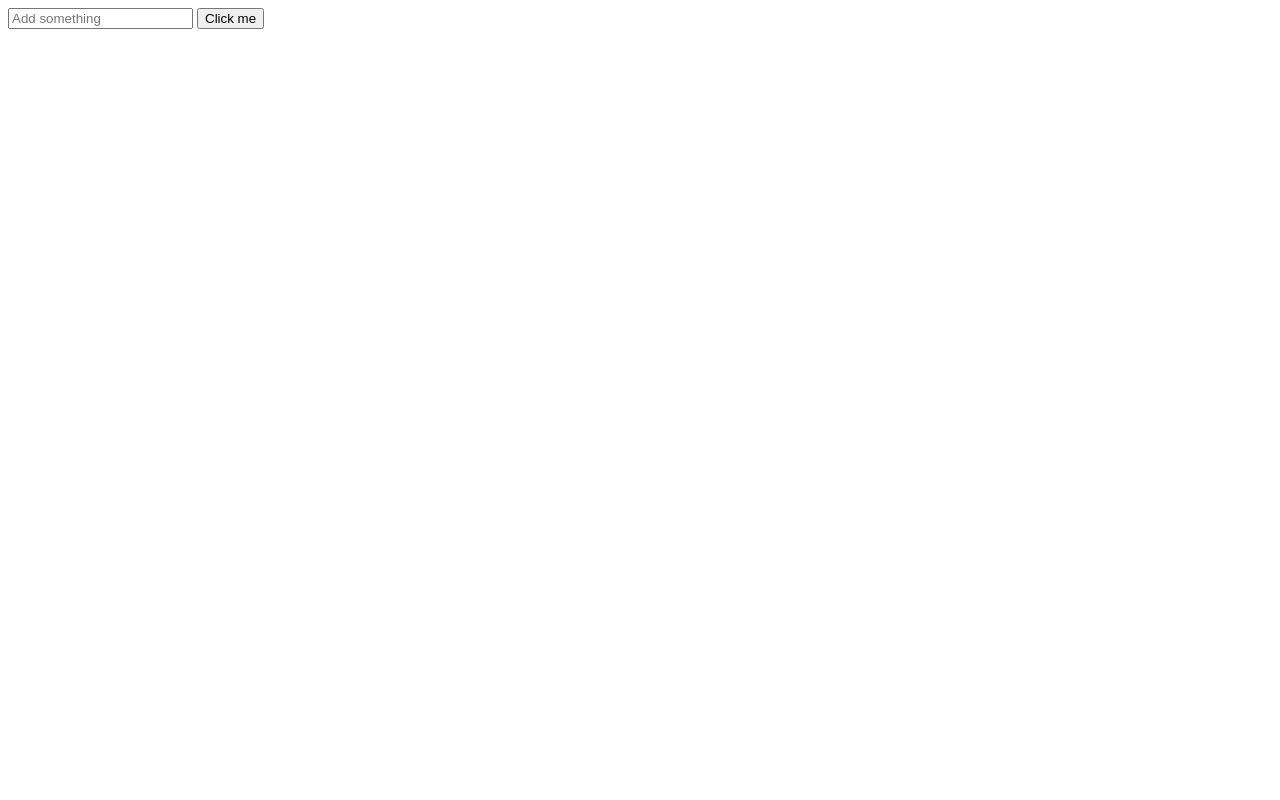
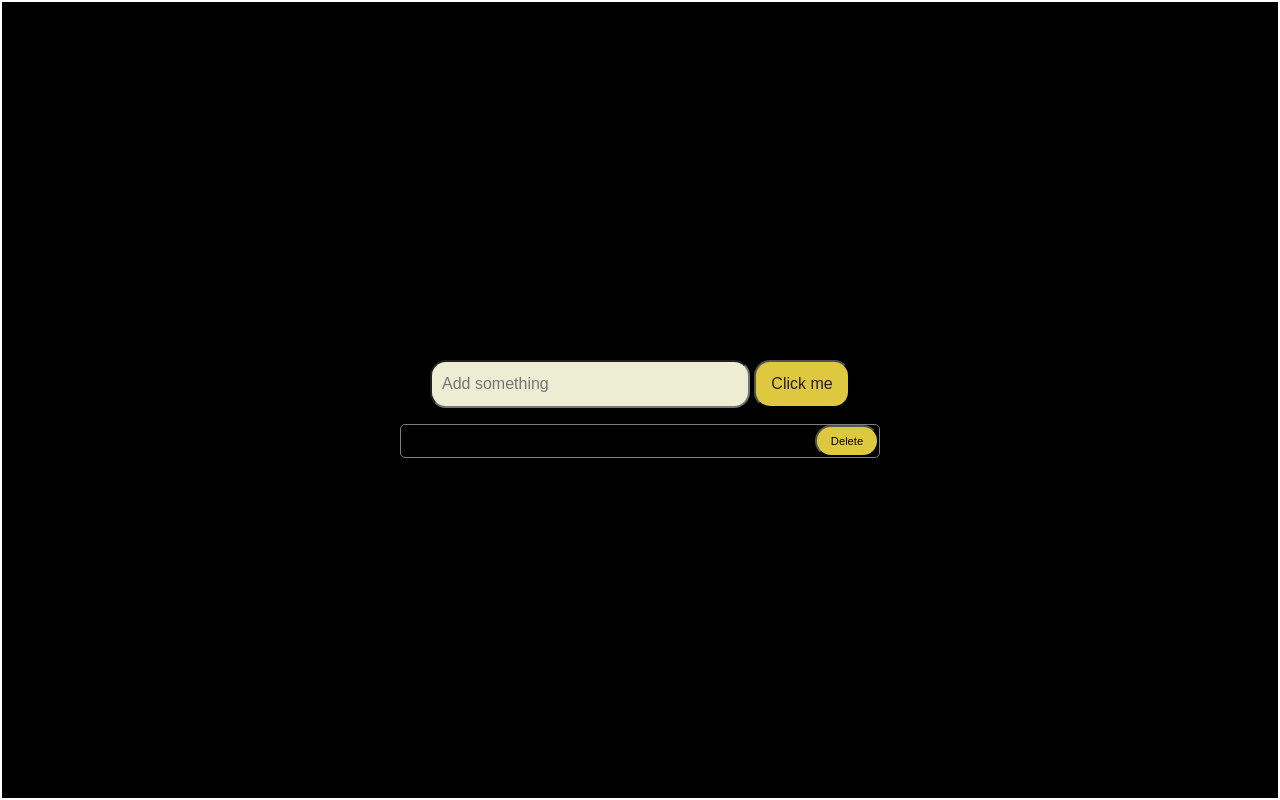
Before and after one commit to Priyanshu090803/JavaScript-, a plain HTML site: page index.html in a window 1280 px wide. Both pictures are taken after a click on the button "Click me". Drawn offline with Linux system fonts and the light colour scheme.

Commit message:
10 march

```diff
--- a/Dom.js
+++ b/Dom.js
@@ -2,22 +2,48 @@ let input=document.querySelector(".input");
 let clickBtn=document.querySelector(".btn");
 let todo=document.querySelector(".todo");
 
+let localTodolist=[];
 
-clickBtn.addEventListener("click",()=>{
-    let para=document.createElement('p');
-    // let btn=document.createElement('button');
-    todo.append(para)
-    // todo.append(btn)
-    para.textContent=input.value;
-    // btn.textContent="delete"
+let getItemFromLocal=()=>{
+    return JSON.parse(localStorage.getItem("todolist"))
+}
+localTodolist=getItemFromLocal() || [];
 
-    input.value="";
-    // btn.addEventListener('click',()=>{
-    //     btn.remove()
-    //     para.remove();
-    // })
-    todo.addEventListener("click",(event)=>{
-        event.target.remove();
-    })
+
+const addTodoDynamicElement=(value)=>{
+    let divEl=document.createElement('div');
+    divEl.classList.add("todo_div");
+    divEl.innerHTML=`<p>${value}</p><button class="dltBtn">Delete</button>`
+    todo.append(divEl)
+}
+
+
+const showTodo=()=>{
+    console.log(localTodolist);
+}
+showTodo()
+
+localTodolist.forEach((value)=>{
+    addTodoDynamicElement(value)
+})
+
+clickBtn.addEventListener("click",(e)=>{
+
+    e.preventDefault();
+    let divEl=document.createElement('div');
+    const todoListvalue=input.value.trim();
+
+    localTodolist.push(todoListvalue)
+    localTodolist= [...new Set (localTodolist)]
+    console.log(localTodolist);
+
+    localStorage.setItem("todolist",JSON.stringify(localTodolist))
+
+
+    divEl.classList.add("todo_div");
+    divEl.innerHTML=`<p>${input.value}</p><button class="dltBtn">Delete</button>`
+    todo.append(divEl)
+
+    input.value=""
 
 })
--- a/index.html
+++ b/index.html
@@ -4,16 +4,17 @@
     <meta charset="UTF-8">
     <meta name="viewport" content="width=device-width, initial-scale=1.0">
     <title>Document</title>
-
+    <link rel="stylesheet" href="style.css">
 </head>
 <body>
-
+    <div class="main">
+        <div class="upper">
     <input type="text" class="input" placeholder="Add something">
     <button class="btn">Click me</button>
-   <div class=" todo">
+</div>
+   <div class="todo">
 
    </div>
-
 
     <script src="./Dom.js"></script>
 </body>
--- a/style.css
+++ b/style.css
@@ -1,4 +1,4 @@
-.box{
+/* .box{
     height: 200px;
     width: 200px;
     background-color: orange;
@@ -11,4 +11,80 @@
 .transition{
     border-radius: 20px ;
     background-color: pink;
+} */
+
+*{
+    margin: 0;
+    padding: 0;
+    box-sizing: border-box;
 }
+
+html,body{
+    height: 100vh;
+    width: 100%;
+    background-color: black;
+}
+.main{
+    height: 100%;
+    width: 100%;
+    display: flex;
+    flex-direction: column;
+    align-items: center;
+    justify-content: center;
+    color: wheat;
+    position: relative;
+    border: 2px solid white;
+
+}
+.input{
+    height: 3rem;
+    width: 20rem;
+    border-radius: 1rem;
+    padding: 10px;
+    background-color: rgb(237, 237, 212);
+    font-size: medium;
+}
+.todo{
+    width: 100%;
+    height: 1rem;
+    display: flex;
+    flex-direction: column;
+    align-items: center;
+    gap: 1rem;
+    margin-top: 1rem;
+}
+.btn{
+    height: 3rem;
+    width: 6rem;
+    border-radius: 1rem;
+    background-color: rgb(222, 200, 63);
+    cursor: pointer;
+    font-size: 1rem;
+    color: rgb(45, 29, 29);
+    font-weight: 500;
+}
+.btn:hover{
+    opacity: .3;
+}
+.dltBtn{
+    height: 2rem;
+    width: 4rem;
+    border-radius: 1rem;
+    background-color: rgb(222, 200, 63);
+    font-size: .7rem;
+    cursor: pointer;
+}
+.dltBtn:hover{
+    opacity: .3;
+}
+.todo_div{
+    width: 30rem;
+    border: .5px solid rgb(127, 126, 126);
+    border-radius: 5px;
+    display: grid;
+    padding-left: 15px;
+    grid-template-columns: 1.2fr 0fr;
+    align-items: center;
+    height: auto;
+    font-size: 1.3rem;
+    }
```
Also changed, not shown: Dom2.js (+13 -13 lines).
